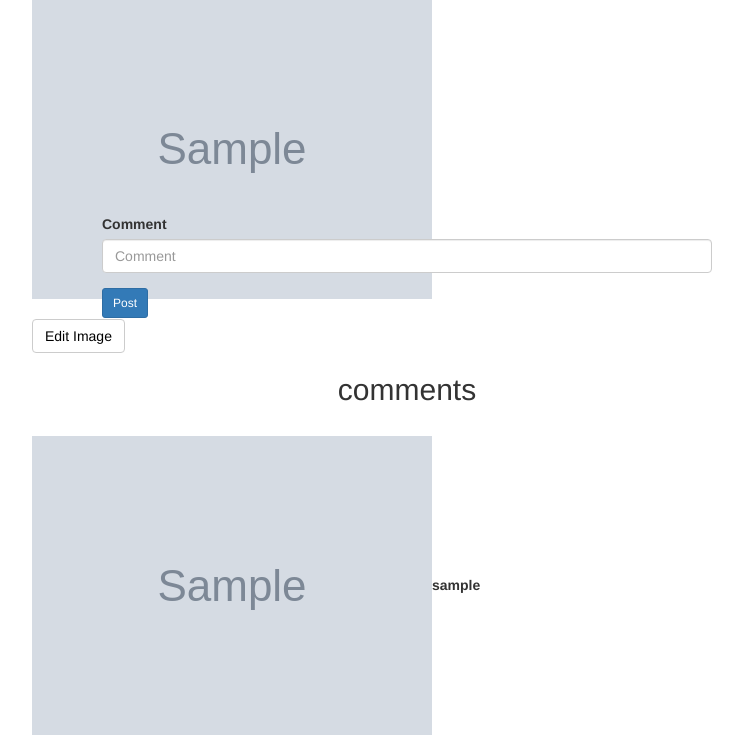
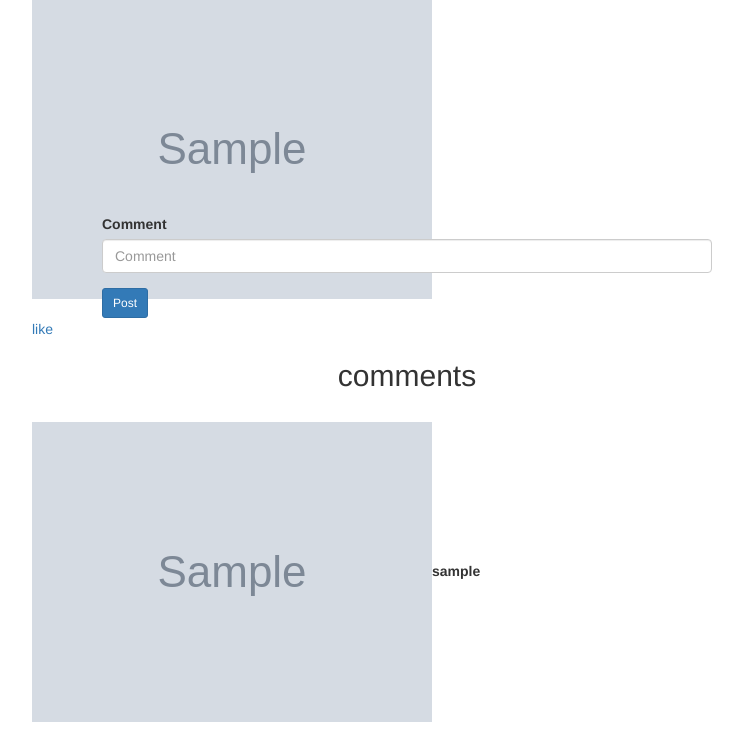
Before and after one commit to Brightmuk/B-instagram, a Django app: template instagram/templates/comments.html in a window 1280 px wide. Shown: the part 482-1217 px from the top of the page, without its empty margins (233-976 px from the left). Run offline with Django 3.2, Linux system fonts and the light colour scheme; tables that the repository leaves empty hold one stand-in row (values such as "Sample post"); the template is opened without the code that fills it: values that come from a table or form of the project are taken from there, most other values are stand-ins (such as "Sample title", 1, 10 or a date in 2020); grey boxes marked "Sample" are stand-in pictures; some libraries are stand-ins or nearby versions; some web fonts are replaced.

Commit message:
Make comment registered to single image

```diff
--- a/instagram/templates/comments.html
+++ b/instagram/templates/comments.html
@@ -29,7 +29,7 @@
                     <p><img class="post" src="{{image.profile.profile_pic.url}}"><strong>{{image.owner}}</strong></p><br>
                         </a>
         <img class="img-responsive" src="{{image.image.url}}"><br>
-        <p class="btn btn-default"> <a style="text-decoration:none;color:black" href="{% url 'update_image' image.id %}">Edit Image</a></p>
+        <p><a href="like/{{image.id}}">like</a></p>
         </div>
     <h2 class="text-center com">comments</h2><br>
     {% for comment in comments %}
@@ -41,7 +41,7 @@
 <div class="navbar-fixed-bottom">
         <div class="col-md-3 col-sm-2"></div>
     <div class="col-md-6 col-sm-8">
-    <form action="/comment/{{user.id}}" method="post" enctype="multipart/form-data">
+    <form action="/comment/{{image.id}}" method="post" enctype="multipart/form-data">
     {%csrf_token%}
 
     {% bootstrap_form form%}
```
